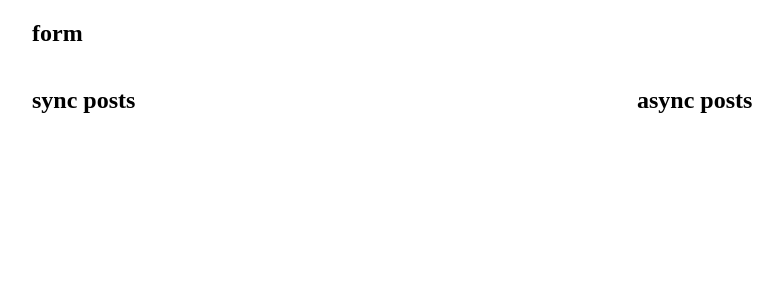
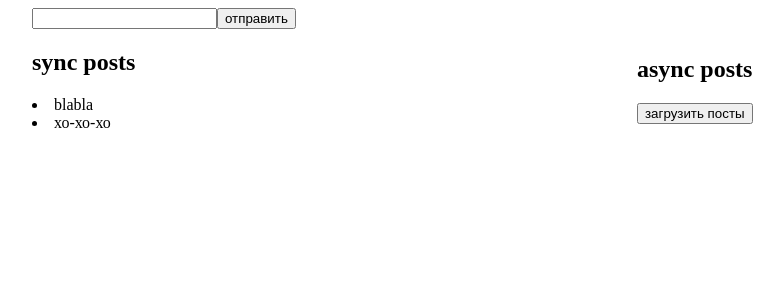
Before and after one commit to Pavel-Sol/posts, a React (Create React App) app: page / in a window 1280 px wide. Shown: the top 300 px of the page, without its empty margins (58-842 px from the left). Built offline with nearby package versions, Linux system fonts and the light colour scheme.

Commit message:
синхронные посты

```diff
--- a/src/components/AsyncPosts.jsx
+++ b/src/components/AsyncPosts.jsx
@@ -4,6 +4,7 @@
    return (
       <div className="async-posts">
           <h2>async posts</h2>
+          <button>загрузить посты</button>
         </div>
    )
 }
--- a/src/components/Form.jsx
+++ b/src/components/Form.jsx
@@ -1,11 +1,45 @@
+import {useState} from 'react'
+import {connect} from 'react-redux'
+import {addPostAC} from './../store/postReducer'
 
 
- const Form = () => {
+
+ const Form = (props) => {
+   const[inpText, setInpText] = useState('')
+
+   const updateInputHandler = (event) => {
+
+      setInpText(event.target.value)
+   }
+
+   const submitHandler = event => {
+      event.preventDefault()
+
+      const newPost ={
+         title: inpText,
+         id: Date.now().toString()
+      }
+
+      props.addPostAC(newPost)
+
+      setInpText('')
+   }
+
+
+
    return (
       <div className="form__wrapper">
-        <h2>form</h2>
+        <form onSubmit={(e) => submitHandler(e)} action="">
+           <input value={inpText} onChange={(e) => updateInputHandler(e)} type="text"/>
+           <button
+           type='submit'>отправить</button>
+        </form>
       </div>
    )
 }
 
-export default Form
+const mapDispatchToProps = {
+   addPostAC
+}
+
+export default connect(null, mapDispatchToProps)(Form)
--- /dev/null
+++ b/src/components/Post.jsx
@@ -0,0 +1,10 @@
+
+const Post = (props) => {
+   return (
+      <li>
+         {props.post.title}
+      </li>
+   )
+}
+
+export default Post
--- a/src/components/SyncPosts.jsx
+++ b/src/components/SyncPosts.jsx
@@ -1,10 +1,28 @@
+import {connect} from 'react-redux'
+import Post from './Post'
 
-const SyncPosts = () => {
+const SyncPosts = (props) => {
+   console.log(props)
+  if (props.syncPosts.length > 0) {
    return (
       <div className="sync-posts">
           <h2>sync posts</h2>
+          <div className='list'>
+             {
+                props.syncPosts.map(post => <Post post={post}/>)
+             }
+          </div>
         </div>
    )
+  }
+
 }
 
-export default SyncPosts
+
+const mapStateToProps = (state) => {
+   return {
+      syncPosts: state.postReducer.posts
+   }
+}
+
+export default connect(mapStateToProps, null)(SyncPosts)
--- a/src/index.js
+++ b/src/index.js
@@ -1,10 +1,12 @@
 import React from 'react';
 import ReactDOM from 'react-dom';
 import App from './App';
+import { Provider } from 'react-redux';
+import { store } from './store';
 
 ReactDOM.render(
-  <React.StrictMode>
+  <Provider store={store}>
     <App />
-  </React.StrictMode>,
+  </Provider>,
   document.getElementById('root'),
 );
--- /dev/null
+++ b/src/store/index.js
@@ -0,0 +1,6 @@
+import { createStore } from 'redux';
+import { rootReducer } from './rootReducer';
+
+export let store = createStore(rootReducer);
+
+window.store = store;
--- /dev/null
+++ b/src/store/postReducer.js
@@ -0,0 +1,27 @@
+const ADD_POST = 'ADD_POST';
+
+const defaultState = {
+  posts: [
+    { id: 8787, title: 'blabla' },
+    { id: 876447, title: 'хо-хо-хо' },
+  ],
+
+  asyncPosts: [],
+};
+
+export const postReducer = (state = defaultState, action) => {
+  switch (action.type) {
+    case ADD_POST:
+      return { ...state, posts: [...state.posts, action.payload] };
+
+    default:
+      return state;
+  }
+};
+
+export const addPostAC = (payload) => {
+  return {
+    type: ADD_POST,
+    payload,
+  };
+};
--- /dev/null
+++ b/src/store/rootReducer.js
@@ -0,0 +1,6 @@
+import { combineReducers } from 'redux';
+import { postReducer } from './postReducer';
+
+export const rootReducer = combineReducers({
+  postReducer,
+});
```
